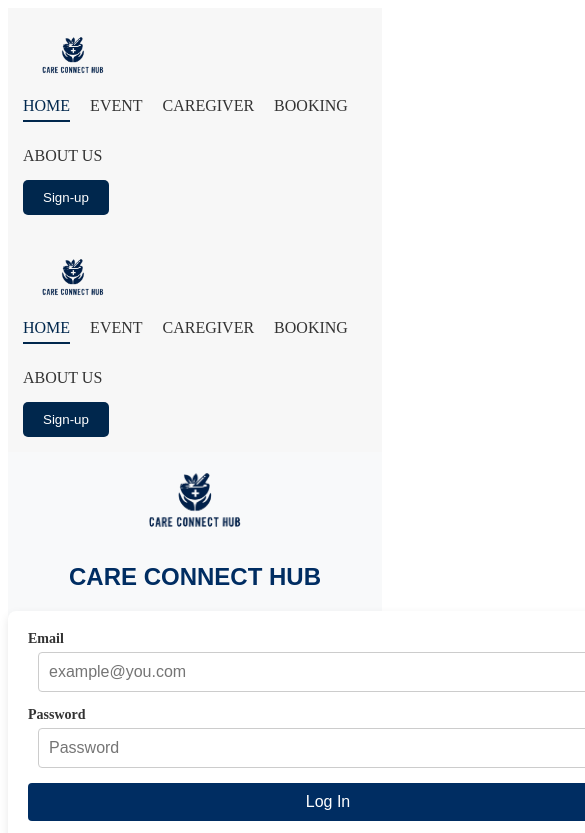
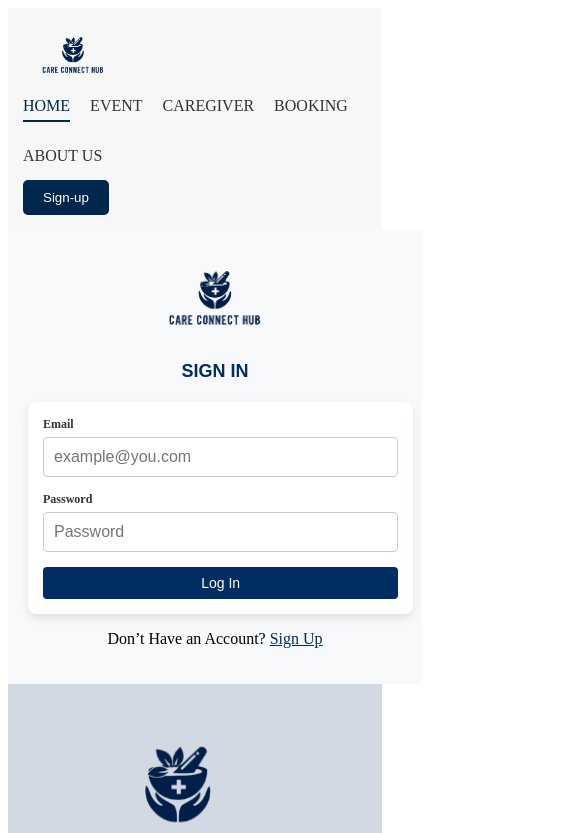
Before and after one commit to scetat/CareConnectHub, a React (Create React App) app in the folder frontend/: page /login in a window 390 px wide. Shown: the top 833 px of the page, 585 px wide, since content can reach past the window. Built offline with nearby package versions, Linux system fonts and the light colour scheme.

Commit message:
responsiveness of login page

```diff
--- a/frontend/src/Pages/Login.js
+++ b/frontend/src/Pages/Login.js
@@ -1,13 +1,47 @@
-import React from 'react';
+import React,{useState} from 'react';
 import '../css/login.css';
-import Header from '../components/Header';
-import Footer from '../components/Footer';
 import logo from '../Assests/logo.png';
 
 const Login = () => {
+  const [email, setEmail] = useState('');
+  const [password, setPassword] = useState('');
+
+  const handleSubmit = async (e) => {
+    e.preventDefault();
+
+    // Basic validation
+    if (!email || !password) {
+      alert("Email and password are required.");
+      return;
+    }
+
+    try {
+      const response = await fetch('http://localhost:5000/api/auth/login', {
+        method: 'POST',
+        headers: {
+          'Content-Type': 'application/json',
+        },
+        body: JSON.stringify({ email, password }),
+      });
+
+      const data = await response.json();
+      console.log('Response from server:', data);
+
+      if (response.ok) {
+        alert('Login successful');
+        // Redirect to home or dashboard
+        // e.g., navigate to '/dashboard'
+      } else {
+        alert(data.message || 'Login failed');
+      }
+    } catch (error) {
+      console.error('Error during login:', error);
+      alert('An error occurred. Please try again.');
+    }
+  };
+
   return (
     <div className="login-container">
-      <Header />
 
       <div className="login-logo-container">
         <img
@@ -15,16 +49,21 @@ const Login = () => {
           alt="Care Connect Hub Logo"
           className="login-logo"
         />
-        <h1>CARE CONNECT HUB</h1>
+        <h1>SIGN IN</h1>
       </div>
 
-      <form className="login-form">
+      <form className="login-form" onSubmit={handleSubmit}>
         <div className="form-group">
           <label>Email</label>
           <input
             type="email"
+            id="email"
+            name="email"
             placeholder="example@you.com"
             className="form-input"
+            value={email}
+            onChange={(e) => setEmail(e.target.value)}
+            required
           />
         </div>
 
@@ -32,8 +71,13 @@ const Login = () => {
           <label>Password</label>
           <input
             type="password"
+            id="password"
+            name="password"
             placeholder="Password"
             className="form-input"
+            value={password}
+            onChange={(e) => setPassword(e.target.value)}
+            required
           />
         </div>
 
@@ -46,7 +90,6 @@ const Login = () => {
         <p>Don’t Have an Account? <a href="/signup">Sign Up</a></p>
       </div>
 
-      <Footer />
     </div>
   );
 };
--- a/frontend/src/css/login.css
+++ b/frontend/src/css/login.css
@@ -1,7 +1,8 @@
 .login-container {
-    height: 100vh;
-    width: auto;
+    height: auto;
+    width: 100%;
     background-color: #f8f9fa;
+    padding: 20px;
   }
 
   .login-logo-container {
@@ -42,7 +43,7 @@
   }
 
   .form-input {
-    width: calc(100% - 20px);;
+    width: 100%;
     padding: 10px;
     border: 1px solid #ccc;
     border-radius: 4px;
@@ -69,7 +70,7 @@
 
   .login-signup-link {
     margin-top: 10px;
-    margin-left: 800px;
+    text-align: center;
     font-size: 18px;
   }
 
@@ -81,3 +82,37 @@
   .login-signup-link a:hover {
     text-decoration: underline;
   }
+
+  @media (max-width: 768px) {
+    .login-form {
+        width: 90%;
+    }
+
+    h1 {
+        font-size: 20px;
+    }
+
+    @media (max-width: 480px) {
+      .login-form {
+          width: 95%;
+          padding: 15px;
+      }
+
+      h1 {
+          font-size: 18px;
+      }
+
+      .login-button {
+          font-size: 14px;
+          padding: 8px;
+      }
+
+      .form-group label {
+          font-size: 12px;
+      }
+
+      .login-signup-link {
+          font-size: 16px;
+      }
+  }
+}
```
Also changed, not shown: 1 other file (tests, documents, lock files or other folders).
